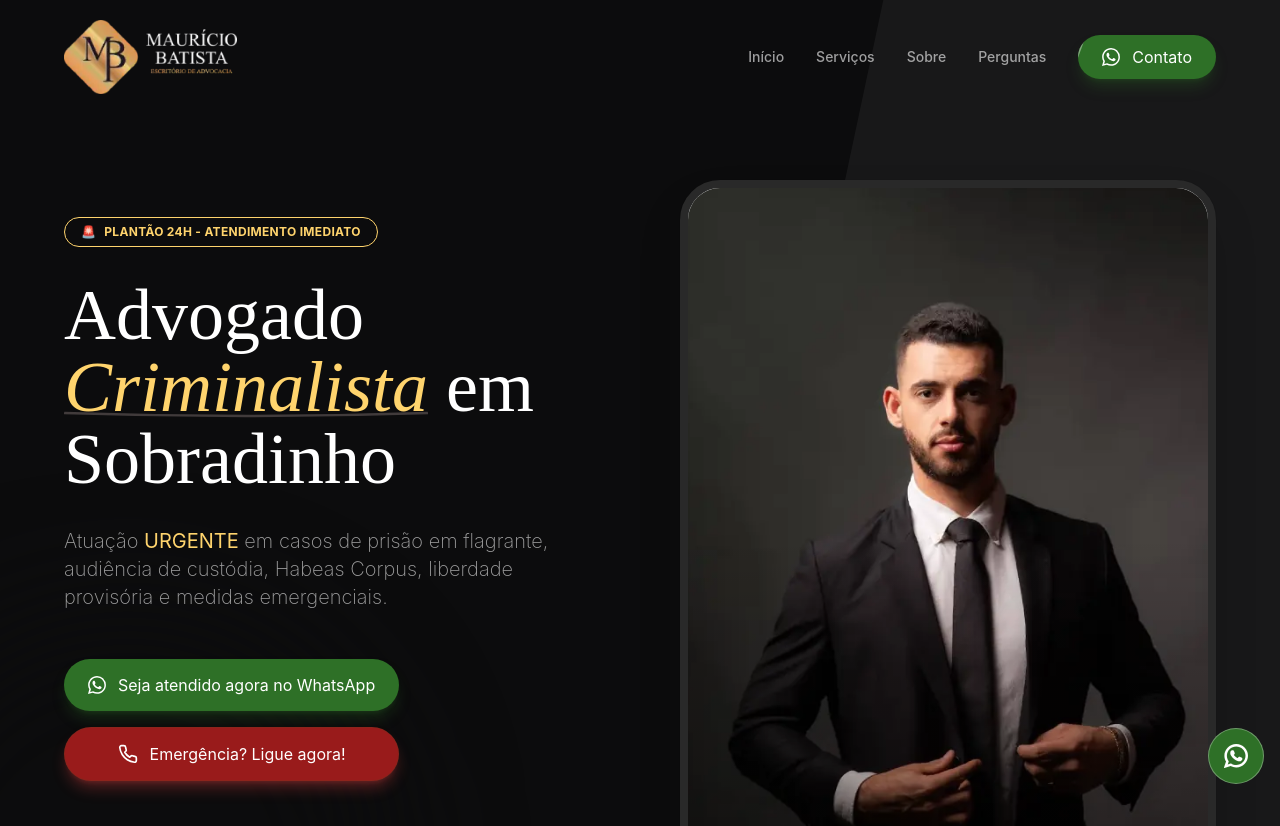
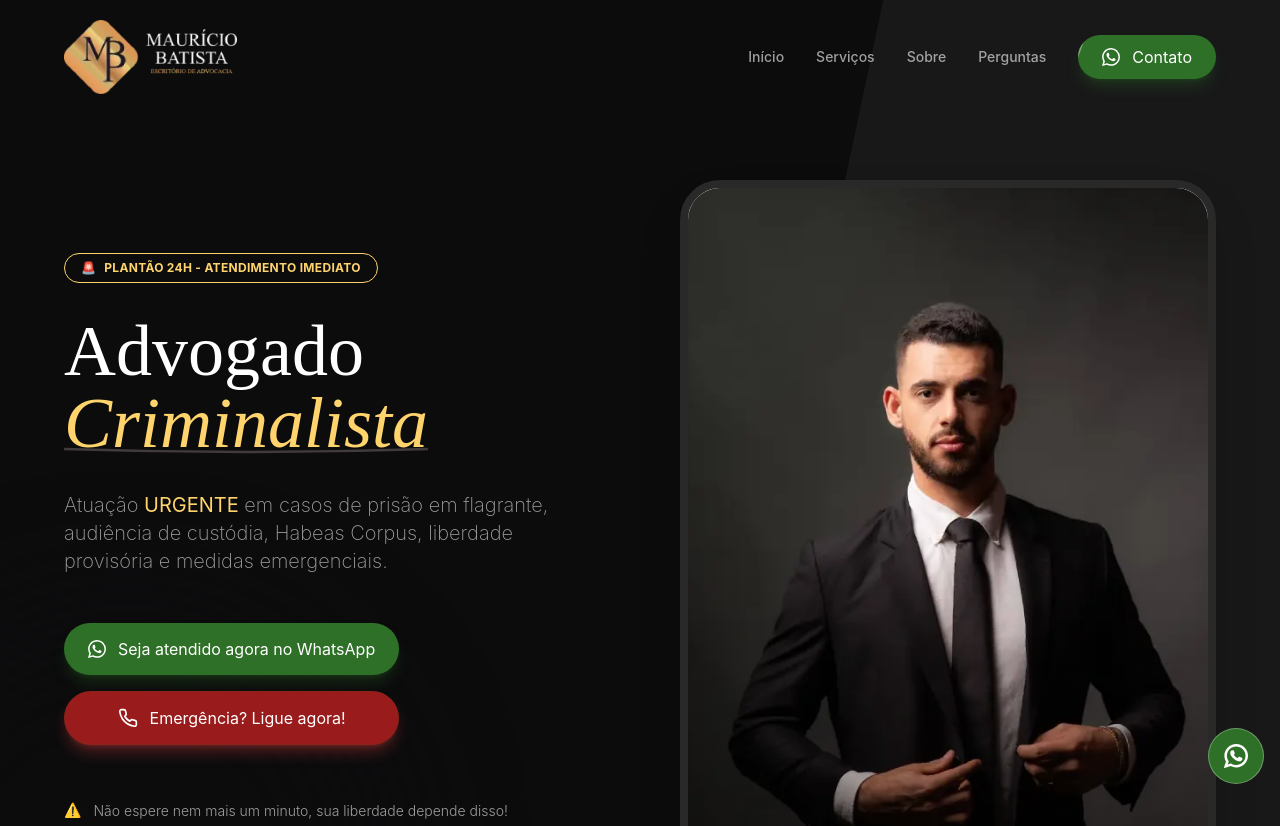
Before and after one commit to Paper-Street-Softwares/LPA-Penal-Mauricio, a React (Vite) app: page /#home in a window 1280 px wide. Shown: the top 826 px of the page. Built offline with nearby package versions, Linux system fonts and the light colour scheme.

Commit message:
fix: Copy Hero

```diff
--- a/src/content/content.jsx
+++ b/src/content/content.jsx
@@ -146,7 +146,6 @@ const content = {
               </svg>
             </span>
           </span>{' '}
-          em Sobradinho
         </h1>
       ),
       subtitle: (
```
